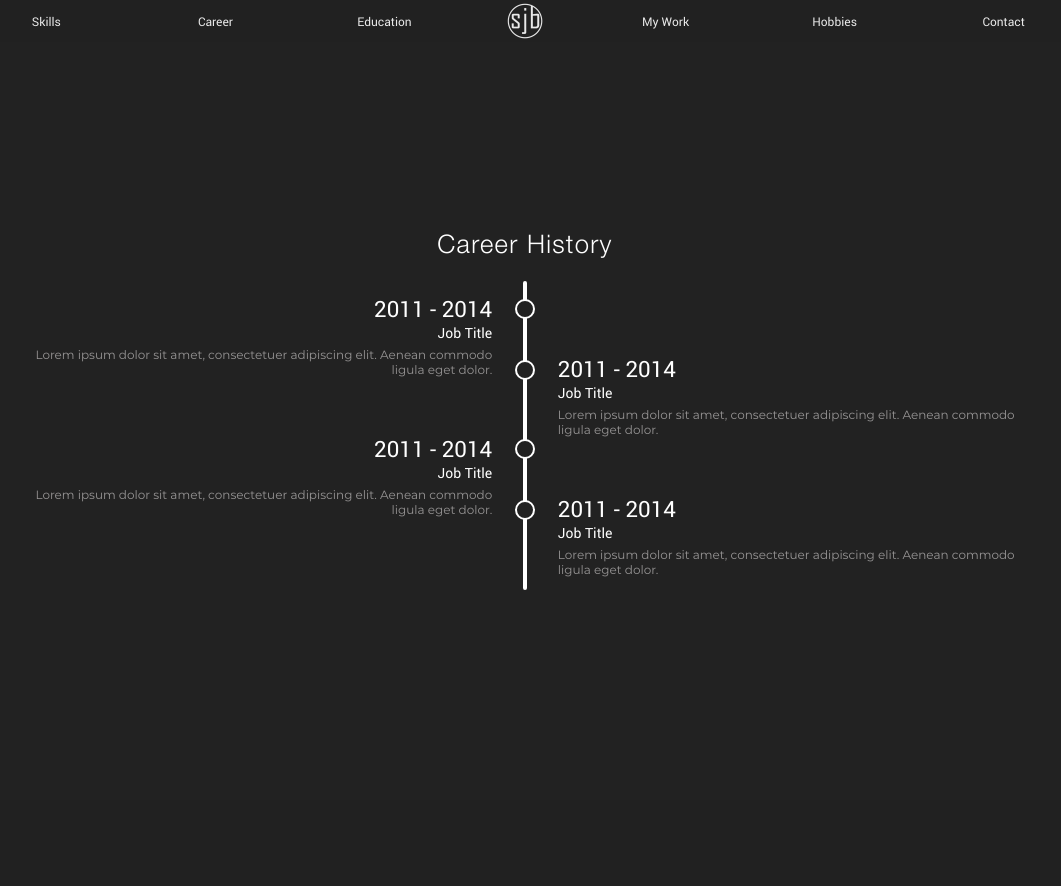
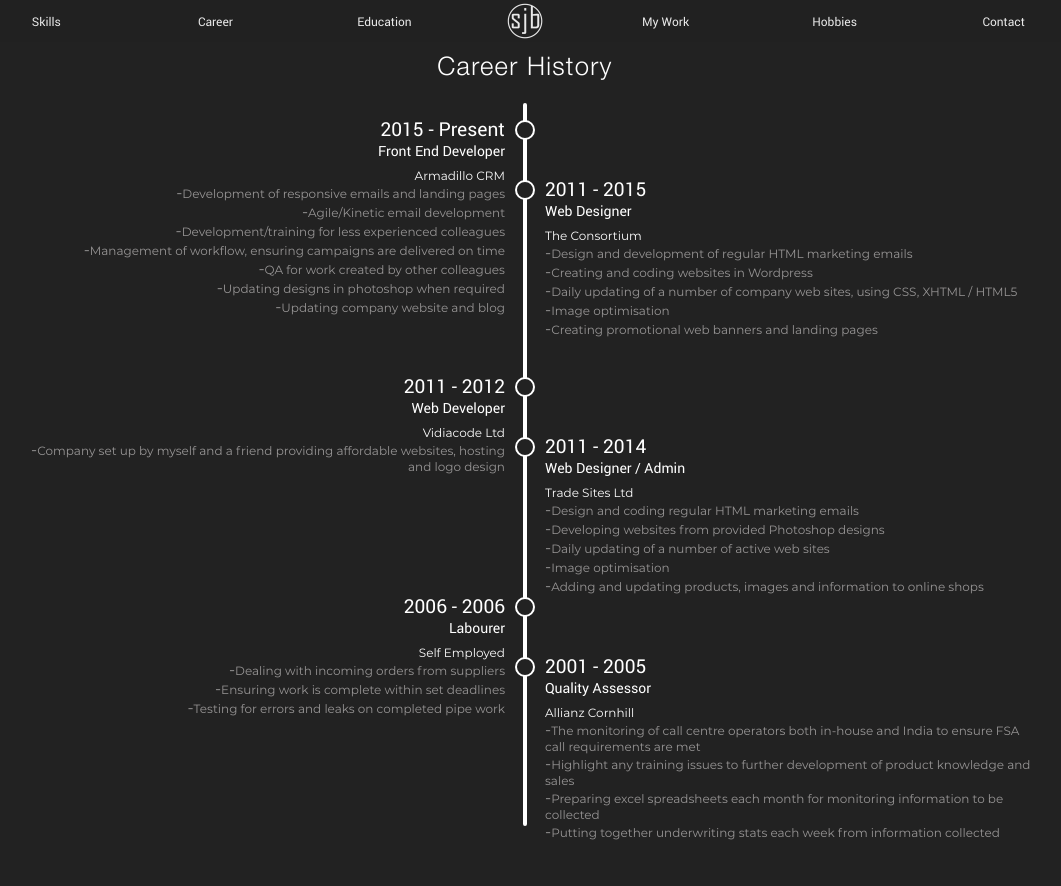
Before and after one commit to astortion/astortion.github.io, a PHP site: page / in a window 1280 px wide, after a click on "Career". Shown: the whole page, without its empty margins (115-1176 px from the left). Before the commit the page ends 590 px from the top, so only its background shows below. Run offline with PHP 8.4, Linux system fonts and the light colour scheme; some libraries are stand-ins or nearby versions.

Commit message:
Bug fixes

```diff
--- a/css/style.css
+++ b/css/style.css
@@ -285,7 +285,7 @@ section {
   width: 100vw;
   opacity: 0;
   position: absolute;
-  top: -999px;
+  top: -9999px;
 }
 
 section.home {
@@ -479,6 +479,9 @@ section.career {
 section.career h1 {
   color: #ffffff;
 }
+section.career h2 {
+  font-size: 1.2rem;
+}
 section.career > div {
   display: flex;
   flex-wrap: wrap;
@@ -488,7 +491,7 @@ section.career > div {
 }
 section.career > div:before {
   content: '';
-  height: 110%;
+  height: 100%;
   width: 4px;
   background: #ffffff;
   border-radius: 10px;
@@ -496,24 +499,37 @@ section.career > div:before {
   top: 0;
 }
 section.career > div div {
-  flex-basis: 48%;
+  flex-basis: calc(50% - 20px);
   position: relative;
-  padding: 0.8rem;
+  padding: 0.8rem 0;
   border-radius: 3px;
   margin-bottom: 2rem;
 }
 section.career > div div p {
   margin-bottom: 0;
 }
-section.career > div div p.description {
+section.career > div div p.jobTitle {
+  margin-bottom: 8px;
+  position: relative;
+}
+section.career > div div ul.description, section.career > div div p.company {
   font-family: 'Montserrat', sans-serif;
+  font-size: 0.75rem;
+}
+section.career > div div ul.description li, section.career > div div p.company li {
   color: #989696;
-  font-size: 0.75rem;
-  margin-top: 5px;
+}
+section.career > div div ul.description li:before, section.career > div div p.company li:before {
+  content: '-';
+  color: #989696;
+  font-size: 1rem;
 }
 section.career > div .left {
   left: -20px;
   text-align: right;
+}
+section.career > div .left p.jobTitle:after {
+  right: 0;
 }
 section.career > div .left:after {
   content: '';
@@ -523,7 +539,7 @@ section.career > div .left:after {
   border: 2px solid white;
   border-radius: 50%;
   position: absolute;
-  top: 18px;
+  top: 17px;
   right: -30px;
 }
 section.career > div .right {
@@ -531,6 +547,9 @@ section.career > div .right {
   position: relative;
   top: 60px;
   right: -20px;
+}
+section.career > div .right p.jobTitle:after {
+  left: 0;
 }
 section.career > div .right:before {
   content: '';
@@ -540,7 +559,7 @@ section.career > div .right:before {
   border: 2px solid white;
   border-radius: 50%;
   position: absolute;
-  top: 19px;
+  top: 17px;
   left: -30px;
 }
 
--- a/index.html
+++ b/index.html
@@ -4,8 +4,7 @@
 	<meta charset="utf-8">
 	<meta http-equiv="X-UA-Compatible" content="IE=edge">
 	<meta name="viewport" content="width=device-width, initial-scale=1, shrink-to-fit=no">
-	<meta name="description" content="">
-	<meta name="author" content="">
+	<meta name="robots" content="noindex">
     <title></title>
 	<link href="images/favicon.ico" rel="icon">
     <link rel="stylesheet" href="https://use.fontawesome.com/releases/v5.2.0/css/all.css" integrity="sha384-hWVjflwFxL6sNzntih27bfxkr27PmbbK/iSvJ+a4+0owXq79v+lsFkW54bOGbiDQ" crossorigin="anonymous">
@@ -60,8 +59,7 @@
 
 <section class="about">
     <h1>About me</h1>
-    <p>Lorem ipsum dolor sit amet, consectetuer adipiscing elit. Aenean commodo ligula eget dolor. Aenean massa. Cum sociis natoque penatibus et magnis dis parturient montes, nascetur ridiculus mus. Donec quam felis, ultricies nec, pellentesque eu, pretium quis, sem. Nulla consequat massa quis enim.</p>
-    <p>Lorem ipsum dolor sit amet consectetuer adipiscing elit. Aenean commodo ligula eget dolor. Parturient montes sociis natoque.</p>
+    <p>I am a reliable and dependable individual with excellent interpersonal and communication skills. I am always seeking to learn and grow and I am always open to new training and challenges. I am a great team-worker who is adaptable and flexible. I am determined and decisive and I use my own initiative well to develop effective solutions to problems.</p>
     <p>Contact me</p>
     </section>
 
@@ -101,31 +99,117 @@
     <h1>Career History</h1>
     <div>
         <div class="left">
-            <h2>2011 - 2014</h2>
-            <p>Job Title</p>
-            <p class="description">Lorem ipsum dolor sit amet, consectetuer adipiscing elit. Aenean commodo ligula eget dolor.</p>
+            <h2>2015 - Present</h2>
+            <p class="jobTitle">Front End Developer</p>
+            <p class="company">Armadillo CRM</p>
+            <ul class="description">
+                <li>Development of responsive emails and landing pages</li>
+                <li>Agile/Kinetic email development</li>
+                <li>Development/training for less experienced colleagues</li>
+                <li>Management of workflow, ensuring campaigns are delivered on time</li>
+                <li>QA for work created by other colleagues</li>
+                <li>Updating designs in photoshop when required</li>
+                <li>Updating company website and blog</li>
+            </ul>
+        </div>
+        <div class="right">
+            <h2>2011 - 2015</h2>
+            <p class="jobTitle">Web Designer</p>
+            <p class="company">The Consortium</p>
+            <ul class="description">
+                <li>Design and development of regular HTML marketing emails</li>
+                <li>Creating and coding websites in Wordpress</li>
+                <li>Daily updating of a number of company web sites, using CSS, XHTML / HTML5</li>
+                <li>Image optimisation</li>
+                <li>Creating promotional web banners and landing pages</li>
+            </ul>
+        </div>
+        <div class="left">
+            <h2>2011 - 2012</h2>
+            <p class="jobTitle">Web Developer</p>
+            <p class="company">Vidiacode Ltd</p>
+            <ul class="description">
+                <li>Company set up by myself and a friend providing affordable websites, hosting and logo design</li>
+            </ul>
         </div>
         <div class="right">
             <h2>2011 - 2014</h2>
-            <p>Job Title</p>
-            <p class="description">Lorem ipsum dolor sit amet, consectetuer adipiscing elit. Aenean commodo ligula eget dolor.</p>
+            <p class="jobTitle">Web Designer / Admin</p>
+            <p class="company">Trade Sites Ltd</p>
+            <ul class="description">
+                <li>Design and coding regular HTML marketing emails</li>
+                <li>Developing websites from provided Photoshop designs</li>
+                <li>Daily updating of a number of active web sites</li>
+                <li>Image optimisation</li>
+                <li>Adding and updating products, images and information to online shops</li>
+            </ul>
         </div>
         <div class="left">
-            <h2>2011 - 2014</h2>
-            <p>Job Title</p>
-            <p class="description">Lorem ipsum dolor sit amet, consectetuer adipiscing elit. Aenean commodo ligula eget dolor.</p>
+            <h2>2006 - 2006</h2>
+            <p class="jobTitle">Labourer</p>
+            <p class="company">Self Employed</p>
+            <ul class="description">
+                <li>Dealing with incoming orders from suppliers</li>
+                <li>Ensuring work is complete within set deadlines</li>
+                <li>Testing for errors and leaks on completed pipe work</li>
+            </ul>
         </div>
         <div class="right">
-            <h2>2011 - 2014</h2>
-            <p>Job Title</p>
-            <p class="description">Lorem ipsum dolor sit amet, consectetuer adipiscing elit. Aenean commodo ligula eget dolor.</p>
+            <h2>2001 - 2005</h2>
+            <p class="jobTitle">Quality Assessor</p>
+            <p class="company">Allianz Cornhill</p>
+            <ul class="description">
+                <li>The monitoring of call centre operators both in-house and India to ensure FSA call requirements are met</li>
+                <li>Highlight any training issues to further development of product knowledge and sales</li>
+                <li>Preparing excel spreadsheets each month for monitoring information to be collected</li>
+                <li>Putting together underwriting stats each week from information collected</li>
+            </ul>
         </div>
     </div>
+
 </section>
 
 <section class="education">
-    <h1>Education</h1>
-    <p>Lorem ipsum dolor sit amet, consectetuer adipiscing elit. Aenean commodo ligula eget dolor. Aenean massa. Cum sociis natoque penatibus et magnis dis parturient montes, nascetur ridiculus mus. Donec quam felis, ultricies nec, pellentesque eu, pretium quis, sem. Nulla consequat massa quis enim.</p>
+    <h1>Education and Training</h1>
+
+    <p>July 2009<br />
+    CIW (Certified Internet Webmaster) Professional Certificate - Site Designer exam 1D0-520<br />
+    Site Development Essentials<br />
+    Web Design Elements<br />
+    Basic Web Technologies<br />
+    Advances Web Technologies</p>
+
+    <p>April 2009<br />
+    CIW (Certified Internet Webmaster) Associate Certificate - Foundation exam 1D0-510<br />
+    Site Development<br />
+    Network Technology<br />
+    Internet Business<br />
+    January 2008<br />
+    Internet and Computing Core (IC3) Course</p>
+
+    <p>June 2003<br />
+    The following qualifications were achieved while working for Allianz Cornhill Insurance:<br />
+    Advanced Modern Apprenticeship in Insurance<br />
+    Customer Service NVQ - Level 3<br />
+    Insurance Foundation Certificate 1 &amp; 2</p>
+
+    <p>Sept 1996 - July 1998 <br />
+    Filton High Sixth Form<br />
+    GNVQ Advanced - Leisure and Tourism<br />
+    Investigating the Leisure and Tourism Industries<br />
+    Health, Safety and Security in Leisure and Tourism<br />
+    Event Management</p>
+
+    <p>Sept 1991 - July 1996 <br />
+    Filton High Secondary School<br />
+    GCSE:<br />
+    Design Tech &amp; Graphics - B
+    Drama - B<br />
+    History - C<br />
+    English Language - C/D<br />
+    English Literature - D<br />
+    Mathematics - D<br />
+    French – D</p>
 </section>
 
 <section class="work">
--- a/sass/style.scss
+++ b/sass/style.scss
@@ -152,7 +152,7 @@ section {
     width: 100vw;
     opacity: 0;
     position: absolute;
-    top: -999px;
+    top: -9999px;
 }
 
 section.home {
@@ -361,7 +361,7 @@ section.career {
     h1 {
         color: $light;
     }
-
+    h2 {font-size: 1.2rem;}
     > div {
         display: flex;
         flex-wrap: wrap;
@@ -370,7 +370,7 @@ section.career {
         position: relative;
         &:before {
             content: '';
-            height: 110%;
+            height: 100%;
             width: 4px;
             background: $light;
             border-radius: 10px;
@@ -379,23 +379,37 @@ section.career {
         }
 
         div {
-            flex-basis: 48%;
+            flex-basis: calc(50% - 20px);
             position: relative;
-            padding: 0.8rem;
+            padding: 0.8rem 0;
             border-radius: 3px;
             margin-bottom: 2rem;
             p {margin-bottom: 0;}
-            p.description {
+            p.jobTitle {
+                margin-bottom: 8px;
+                position: relative;
+            }
+            ul.description, p.company {
                 font-family: 'Montserrat', sans-serif;
-                color: $primary;
                 font-size: 0.75rem;
-                margin-top: 5px;
+
+                li {color: $primary;}
+                li:before {
+                    content: '-';
+                    color: #989696;
+                    font-size: 1rem;
+                }
             }
         }
 
         .left {
             left: -20px;
             text-align: right;
+
+            p.jobTitle {
+                &:after {right: 0;}
+            }
+
             &:after {
                 content: '';
                 width: 20px;
@@ -404,7 +418,7 @@ section.career {
                 border: 2px solid white;
                 border-radius: 50%;
                 position: absolute;
-                top: 18px;
+                top: 17px;
                 right: -30px;
             }
         }
@@ -413,6 +427,11 @@ section.career {
             position: relative;
             top: 60px;
             right: -20px;
+
+            p.jobTitle {
+                &:after {left: 0;}
+            }
+
             &:before {
                 content: '';
                 width: 20px;
@@ -421,7 +440,7 @@ section.career {
                 border: 2px solid white;
                 border-radius: 50%;
                 position: absolute;
-                top: 19px;
+                top: 17px;
                 left: -30px;
             }
         }
```
